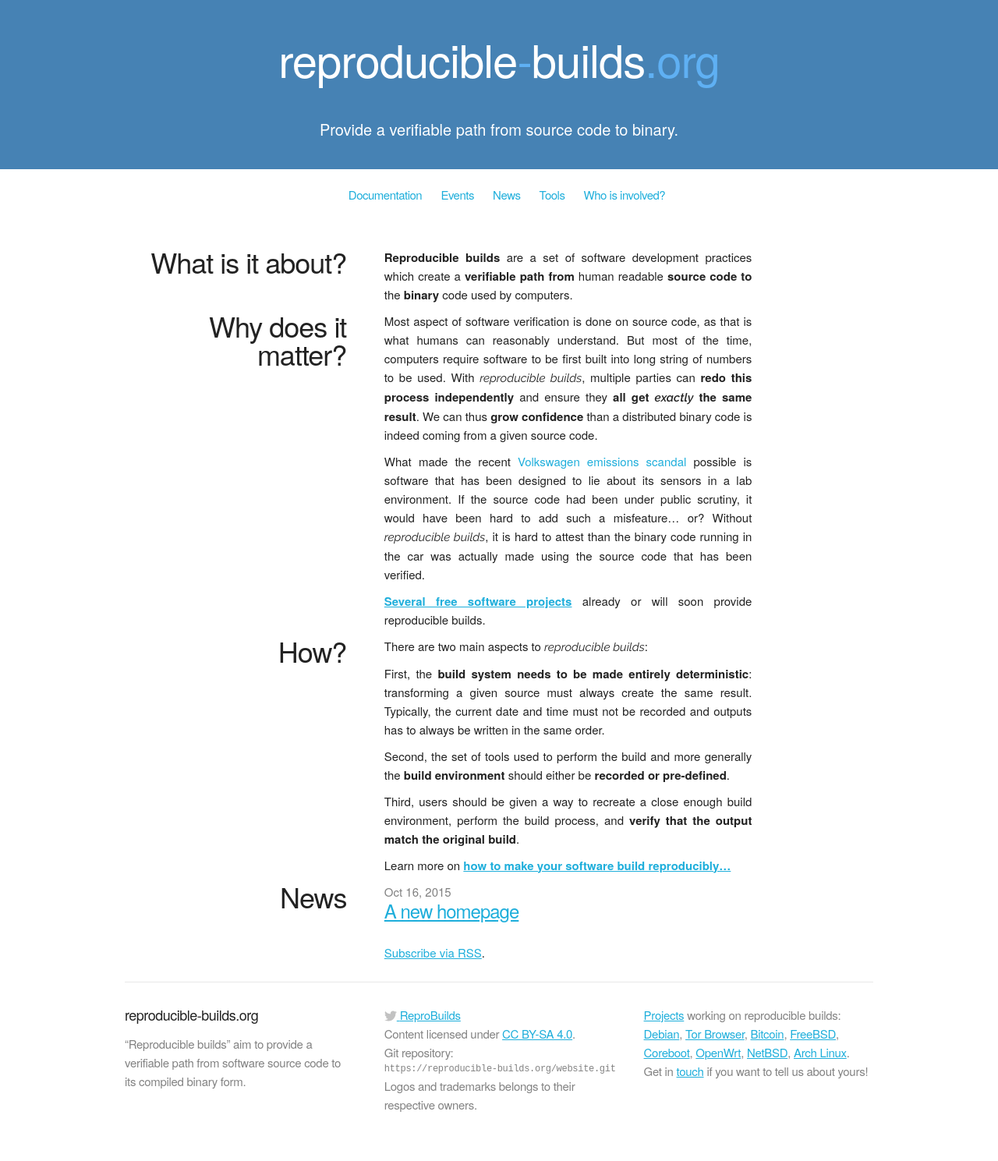
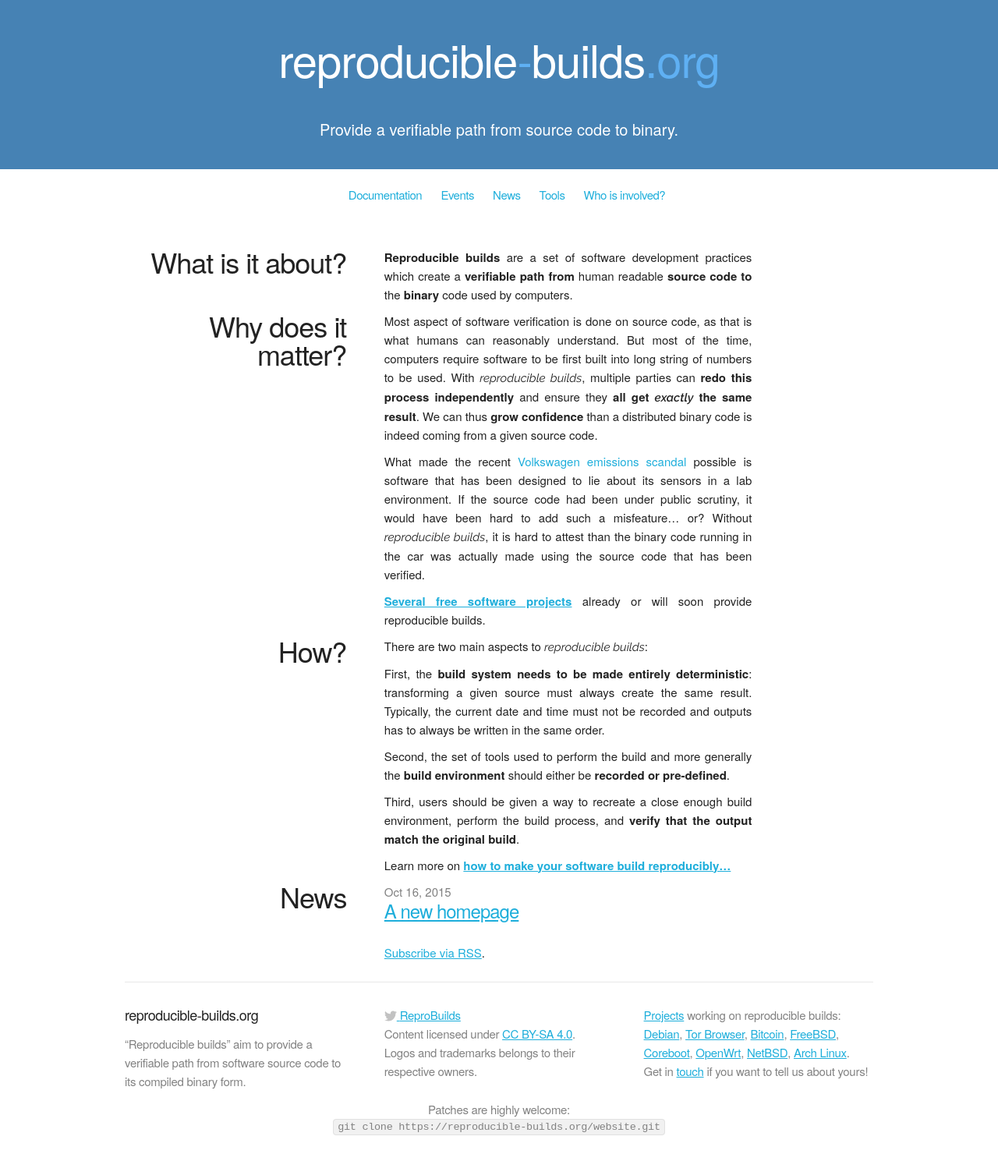
Before and after one commit to prototypefund/reproducible-website, a Jekyll site: the page built from index.html, in a window 1280 px wide. Shown: the whole page at 78% size. Built offline with Jekyll 4.4.1, drawn with Linux system fonts in a browser that asks for light colours; some web fonts are replaced.

Commit message:
Make link to the Git repository even better

```diff
--- a/_includes/footer.html
+++ b/_includes/footer.html
@@ -26,9 +26,6 @@
         Content licensed under <a href="https://creativecommons.org/licenses/by-sa/4.0/">CC BY-SA 4.0</a>.
       </p>
       <p>
-        Git repository: <code>https://reproducible-builds.org/website.git</code>
-      </p>
-      <p>
         Logos and trademarks belongs to their respective owners.
       </p>
     </div>
@@ -47,4 +44,16 @@
       </ul>
     </div>
   </div>
+  <div class="row">
+    <div class="twelve columns git-location">
+      <p>
+        Patches are highly welcome:
+      </p>
+      <p>
+        <code>git clone https://reproducible-builds.org/website.git</code>
+      </p>
+      <p>
+      </p>
+    </div>
+  </div>
 </footer>
--- a/css/main.css
+++ b/css/main.css
@@ -195,6 +195,22 @@
     padding: 5px 10px;
     margin: 0;
   }
+
+  .site-footer .row .columns {
+    margin-bottom: 3rem;
+  }
+
+  .site-footer .git-location p {
+    text-align: left;
+  }
+  .site-footer .git-location code {
+    text-align: left;
+    font-size: 1.2rem;
+    padding: 0;
+    margin: 0;
+    background: transparent;
+    border: none;
+  }
 }
 
 aside h4 {
@@ -320,10 +336,6 @@ aside li a {
   padding: 3.0rem 0;
 }
 
-.site-footer .row .columns {
-  margin-bottom: 3rem;
-}
-
 .site-footer ul { list-style: none; }
 
 .footer-heading {
@@ -341,12 +353,8 @@ aside li a {
   margin-bottom: 0;
 }
 
-.site-footer code {
-  padding: 0;
-  margin: 0;
-  font-size: 1.2rem;
-  background: transparent;
-  border: none;
+.site-footer .git-location {
+  text-align: center;
 }
 
 .twitter-icon-svg {
```
